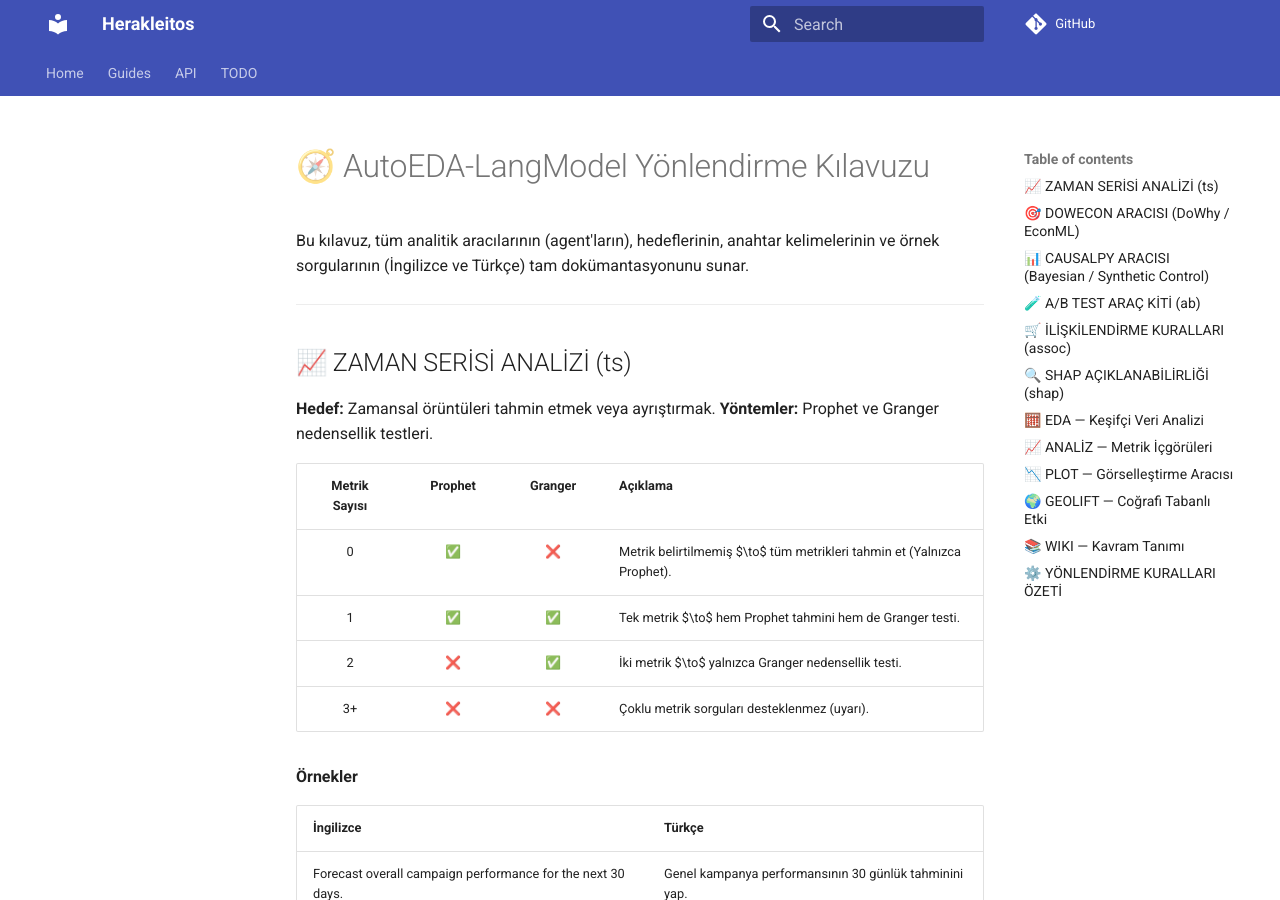
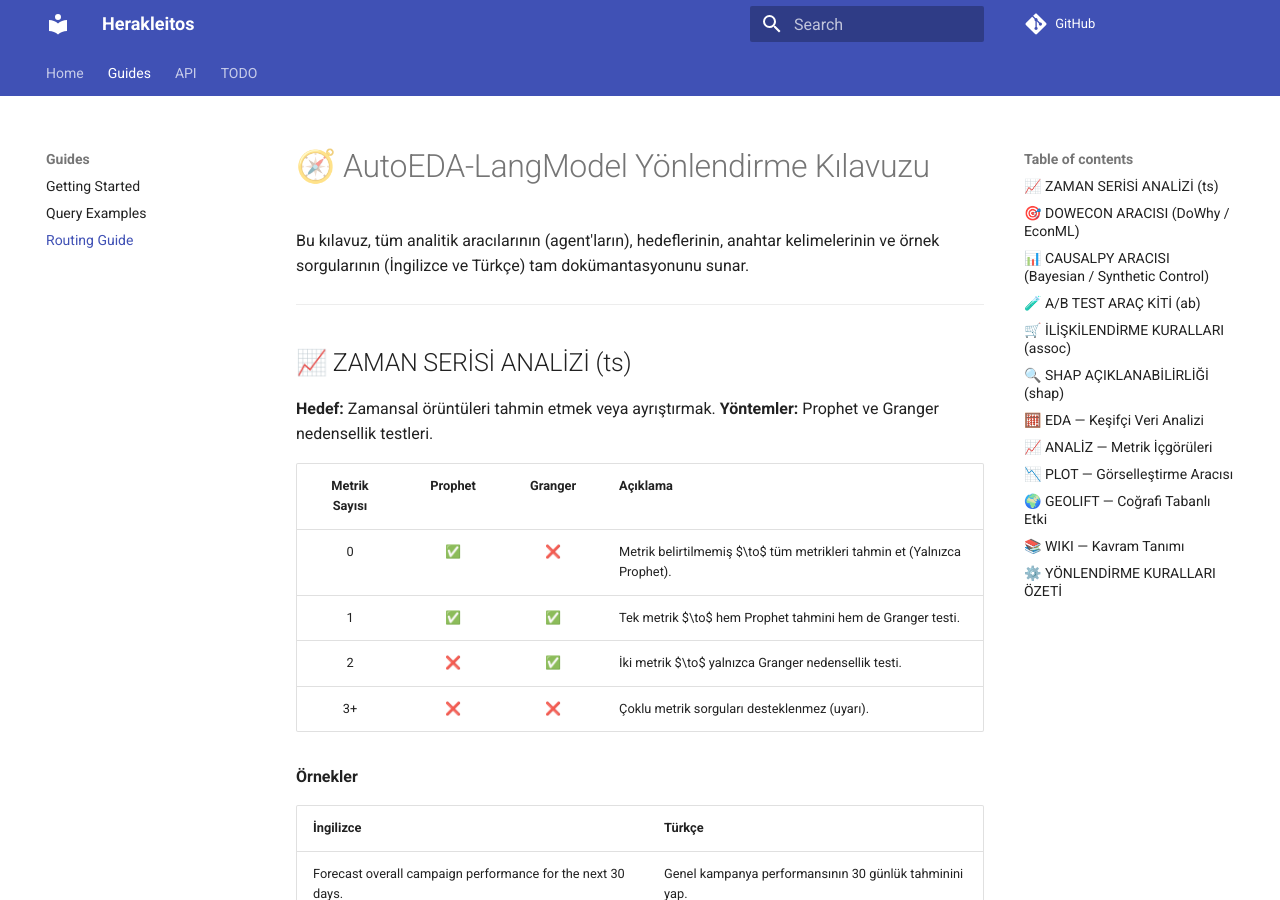
Before and after one commit to eddiemummy/herakleitos-doc, an MkDocs documentation site: the page built from docs/guides/ROUTING_GUIDE.md, in a window 1280 px wide and 900 px high. Built offline with MkDocs 1.6.1 and Material for MkDocs 9.7.7, drawn with Linux system fonts in a browser that asks for light colours; comment, search, counter and statistics services are not loaded.

Commit message:
Add Routing Guide to navigation in mkdocs.yml

```diff
--- a/mkdocs.yml
+++ b/mkdocs.yml
@@ -50,6 +50,7 @@ nav:
   - Guides:
       - Getting Started: guides/getting-started.md
       - Query Examples: guides/query-examples.md
+      - Routing Guide: guides/ROUTING_GUIDE.md
   - API:
       - Herakleitos: api/herakleitos.md
   - TODO:
```
